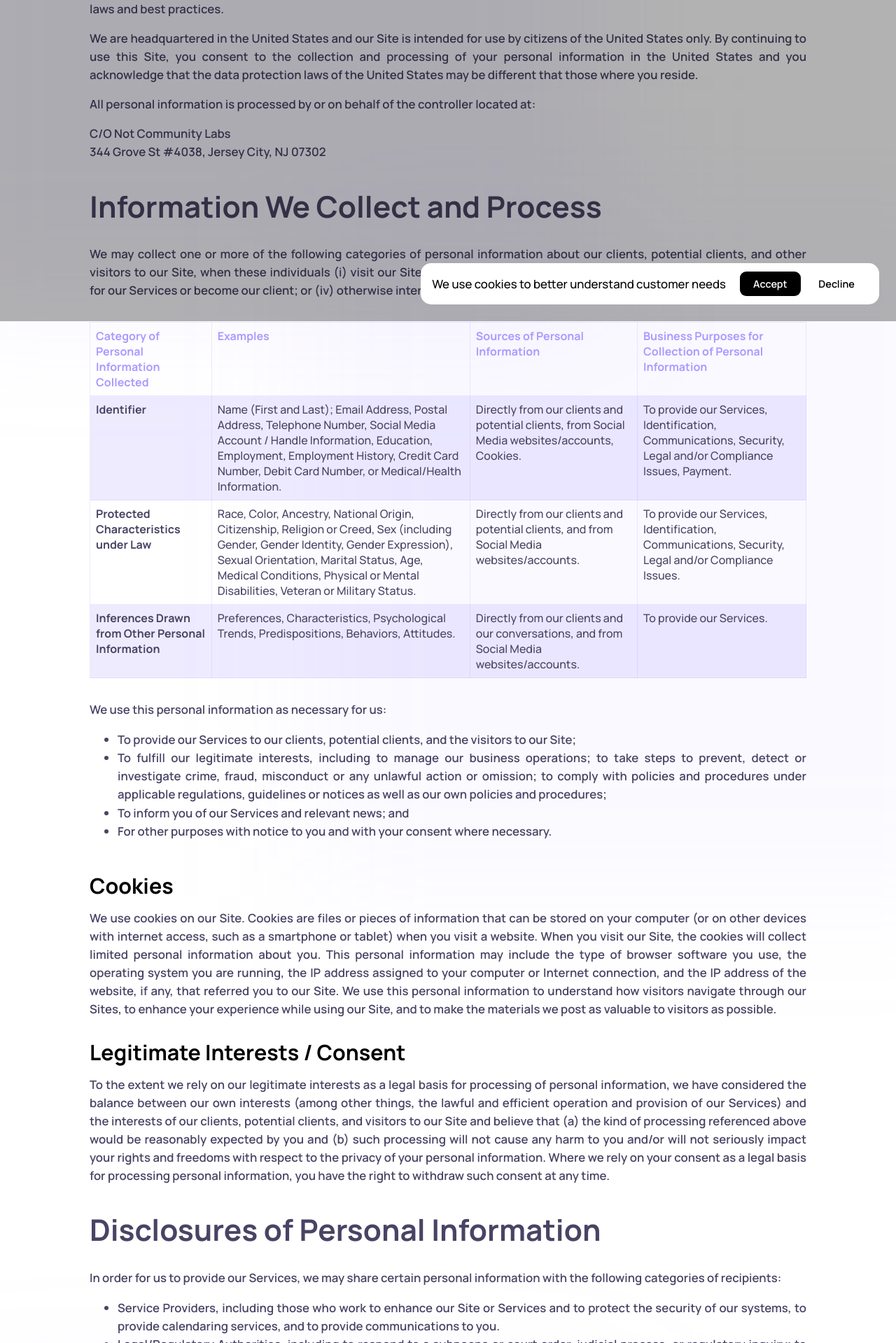
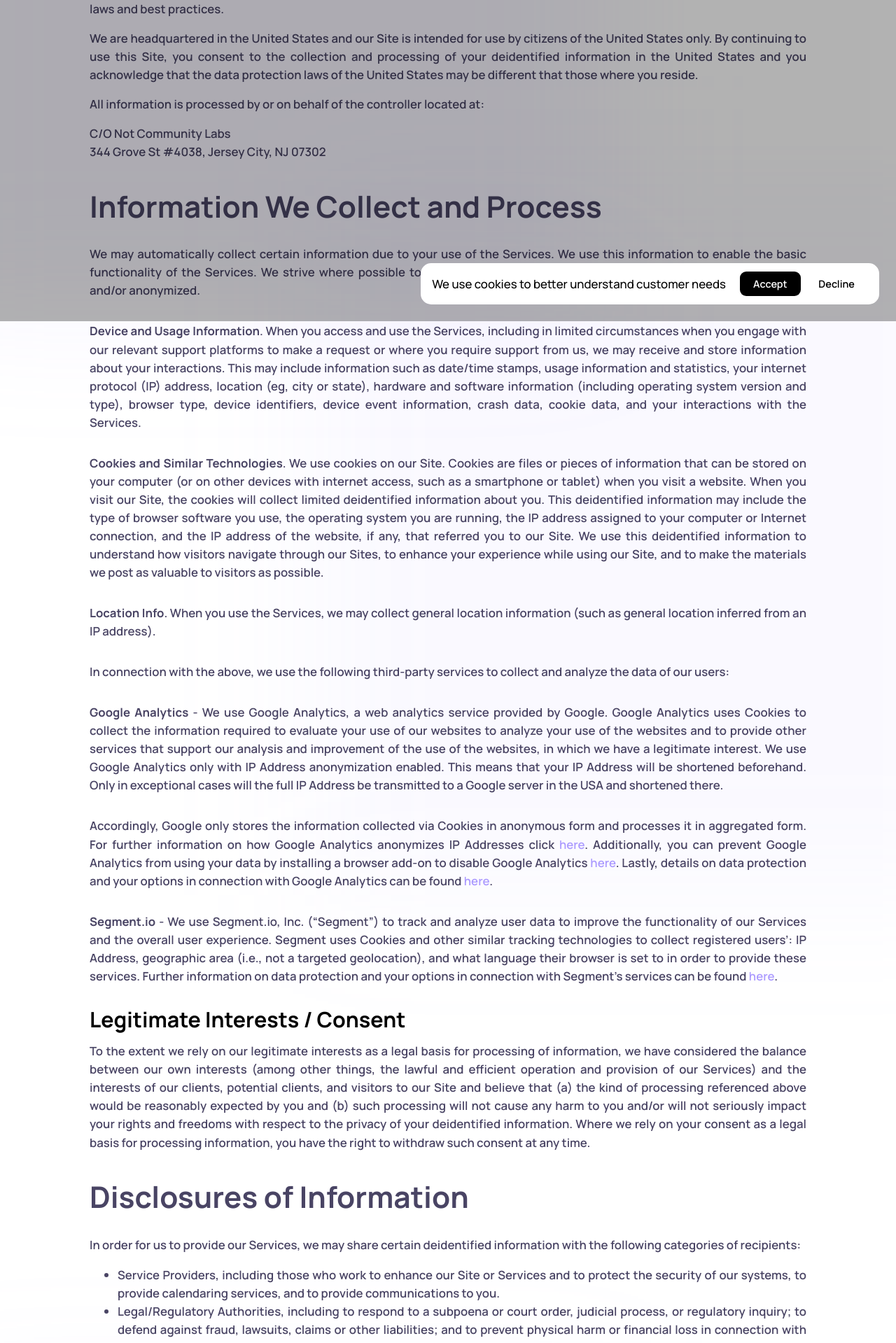
Before and after one commit to arconnectio/landing, a Next.js app: page /privacy in a window 1280 px wide. Shown: the part 341-2260 px from the top of the page at 70% size. Built offline with nearby package versions, Linux system fonts and the light colour scheme.

Commit message:
chore: updated privacy policy

```diff
--- a/src/pages/privacy.tsx
+++ b/src/pages/privacy.tsx
@@ -29,7 +29,7 @@ export default function Privacy() {
         <Section>
           <Title>Privacy Policy</Title>
           <Spacer y={1} />
-          <Description>Last updated: May 18, 2023</Description>
+          <Description>Last updated: September 6, 2024</Description>
           <Spacer y={1.35} />
           <Paragraph>
             ArConnect, a product and company of Th8ta LLC, (hereinafter
@@ -39,7 +39,7 @@ export default function Privacy() {
             (the “Site”) and to the services and products we provide
             (collectively, the “Services”). The purpose of this Privacy Policy
             is to provide you with information concerning how we collect, use,
-            maintain, and share your personal information in accordance with
+            maintain, and share your deidentified information in accordance with
             applicable data protection laws and best practices.
           </Paragraph>
           <Spacer y={1} />
@@ -47,14 +47,14 @@ export default function Privacy() {
             We are headquartered in the United States and our Site is intended
             for use by citizens of the United States only. By continuing to use
             this Site, you consent to the collection and processing of your
-            personal information in the United States and you acknowledge that
-            the data protection laws of the United States may be different that
-            those where you reside.
+            deidentified information in the United States and you acknowledge
+            that the data protection laws of the United States may be different
+            that those where you reside.
           </Paragraph>
           <Spacer y={1} />
           <Paragraph>
-            All personal information is processed by or on behalf of the
-            controller located at:
+            All information is processed by or on behalf of the controller
+            located at:
           </Paragraph>
           <Spacer y={1} />
           <Paragraph>
@@ -67,138 +67,121 @@ export default function Privacy() {
           <Subtitle>Information We Collect and Process</Subtitle>
           <Spacer y={2} />
           <Paragraph>
-            We may collect one or more of the following categories of personal
-            information about our clients, potential clients, and other visitors
-            to our Site, when these individuals (i) visit our Site; (ii) request
-            additional information about our Services; (iii) register for our
-            Services or become our client; or (iv) otherwise interact with us.
+            We may automatically collect certain information due to your use of
+            the Services. We use this information to enable the basic
+            functionality of the Services. We strive where possible to ensure
+            that the collected information is de-identified, aggregated and/or
+            anonymized.
           </Paragraph>
           <Spacer y={2} />
-          <Table>
-            <tr>
-              <th>Category of Personal Information Collected</th>
-              <th>Examples</th>
-              <th>Sources of Personal Information</th>
-              <th>Business Purposes for Collection of Personal Information</th>
-            </tr>
-            <tr>
-              <td>
-                <b>Identifier</b>
-              </td>
-              <td>
-                Name (First and Last); Email Address, Postal Address, Telephone
-                Number, Social Media Account / Handle Information, Education,
-                Employment, Employment History, Credit Card Number, Debit Card
-                Number, or Medical/Health Information.
-              </td>
-              <td>
-                Directly from our clients and potential clients, from Social
-                Media websites/accounts, Cookies.
-              </td>
-              <td>
-                To provide our Services, Identification, Communications,
-                Security, Legal and/or Compliance Issues, Payment.
-              </td>
-            </tr>
-            <tr>
-              <td>
-                <b>Protected Characteristics under Law</b>
-              </td>
-              <td>
-                Race, Color, Ancestry, National Origin, Citizenship, Religion or
-                Creed, Sex (including Gender, Gender Identity, Gender
-                Expression), Sexual Orientation, Marital Status, Age, Medical
-                Conditions, Physical or Mental Disabilities, Veteran or Military
-                Status.
-              </td>
-              <td>
-                Directly from our clients and potential clients, and from Social
-                Media websites/accounts.
-              </td>
-              <td>
-                To provide our Services, Identification, Communications,
-                Security, Legal and/or Compliance Issues.
-              </td>
-            </tr>
-            <tr>
-              <td>
-                <b>Inferences Drawn from Other Personal Information</b>
-              </td>
-              <td>
-                Preferences, Characteristics, Psychological Trends,
-                Predispositions, Behaviors, Attitudes.
-              </td>
-              <td>
-                Directly from our clients and our conversations, and from Social
-                Media websites/accounts.
-              </td>
-              <td>To provide our Services.</td>
-            </tr>
-          </Table>
+          <Paragraph>
+            <strong>Device and Usage Information</strong>. When you access and
+            use the Services, including in limited circumstances when you engage
+            with our relevant support platforms to make a request or where you
+            require support from us, we may receive and store information about
+            your interactions. This may include information such as date/time
+            stamps, usage information and statistics, your internet protocol
+            (IP) address, location (eg, city or state), hardware and software
+            information (including operating system version and type), browser
+            type, device identifiers, device event information, crash data,
+            cookie data, and your interactions with the Services.
+          </Paragraph>
           <Spacer y={2} />
           <Paragraph>
-            We use this personal information as necessary for us:
-            <ul>
-              <li>
-                To provide our Services to our clients, potential clients, and
-                the visitors to our Site;
-              </li>
-              <li>
-                To fulfill our legitimate interests, including to manage our
-                business operations; to take steps to prevent, detect or
-                investigate crime, fraud, misconduct or any unlawful action or
-                omission; to comply with policies and procedures under
-                applicable regulations, guidelines or notices as well as our own
-                policies and procedures;
-              </li>
-              <li>To inform you of our Services and relevant news; and</li>
-              <li>
-                For other purposes with notice to you and with your consent
-                where necessary.
-              </li>
-            </ul>
+            <strong>Cookies and Similar Technologies</strong>. We use cookies on
+            our Site. Cookies are files or pieces of information that can be
+            stored on your computer (or on other devices with internet access,
+            such as a smartphone or tablet) when you visit a website. When you
+            visit our Site, the cookies will collect limited deidentified
+            information about you. This deidentified information may include the
+            type of browser software you use, the operating system you are
+            running, the IP address assigned to your computer or Internet
+            connection, and the IP address of the website, if any, that referred
+            you to our Site. We use this deidentified information to understand
+            how visitors navigate through our Sites, to enhance your experience
+            while using our Site, and to make the materials we post as valuable
+            to visitors as possible.
           </Paragraph>
           <Spacer y={2} />
-          <ParagraphTitle>Cookies</ParagraphTitle>
-          <Spacer y={1} />
           <Paragraph>
-            We use cookies on our Site. Cookies are files or pieces of
-            information that can be stored on your computer (or on other devices
-            with internet access, such as a smartphone or tablet) when you visit
-            a website. When you visit our Site, the cookies will collect limited
-            personal information about you. This personal information may
-            include the type of browser software you use, the operating system
-            you are running, the IP address assigned to your computer or
-            Internet connection, and the IP address of the website, if any, that
-            referred you to our Site. We use this personal information to
-            understand how visitors navigate through our Sites, to enhance your
-            experience while using our Site, and to make the materials we post
-            as valuable to visitors as possible.
+            <strong>Location Info</strong>. When you use the Services, we may
+            collect general location information (such as general location
+            inferred from an IP address).
+          </Paragraph>
+          <Spacer y={2} />
+          <Paragraph>
+            In connection with the above, we use the following third-party
+            services to collect and analyze the data of our users:
+          </Paragraph>
+          <Spacer y={2} />
+          <Paragraph>
+            <strong>Google Analytics</strong> - We use Google Analytics, a web
+            analytics service provided by Google. Google Analytics uses Cookies
+            to collect the information required to evaluate your use of our
+            websites to analyze your use of the websites and to provide other
+            services that support our analysis and improvement of the use of the
+            websites, in which we have a legitimate interest. We use Google
+            Analytics only with IP Address anonymization enabled. This means
+            that your IP Address will be shortened beforehand. Only in
+            exceptional cases will the full IP Address be transmitted to a
+            Google server in the USA and shortened there.
+          </Paragraph>
+          <Spacer y={2} />
+          <Paragraph>
+            Accordingly, Google only stores the information collected via
+            Cookies in anonymous form and processes it in aggregated form. For
+            further information on how Google Analytics anonymizes IP Addresses
+            click{" "}
+            <a href="https://support.google.com/analytics/answer/2763052">
+              here
+            </a>
+            . Additionally, you can prevent Google Analytics from using your
+            data by installing a browser add-on to disable Google Analytics{" "}
+            <a href="https://tools.google.com/dlpage/gaoptout?hl=en">here</a>.
+            Lastly, details on data protection and your options in connection
+            with Google Analytics can be found{" "}
+            <a href="https://support.google.com/analytics/answer/6004245?hl=en">
+              here
+            </a>
+            .
+          </Paragraph>
+          <Spacer y={2} />
+          <Paragraph>
+            <strong>Segment.io</strong> - We use Segment.io, Inc. (“Segment”) to
+            track and analyze user data to improve the functionality of our
+            Services and the overall user experience. Segment uses Cookies and
+            other similar tracking technologies to collect registered users’: IP
+            Address, geographic area (i.e., not a targeted geolocation), and
+            what language their browser is set to in order to provide these
+            services. Further information on data protection and your options in
+            connection with Segment’s services can be found{" "}
+            <a href="https://segment.com/docs/legal/privacy/">here</a>.
           </Paragraph>
           <Spacer y={2} />
           <ParagraphTitle>Legitimate Interests / Consent</ParagraphTitle>
           <Spacer y={1} />
           <Paragraph>
             To the extent we rely on our legitimate interests as a legal basis
-            for processing of personal information, we have considered the
-            balance between our own interests (among other things, the lawful
-            and efficient operation and provision of our Services) and the
-            interests of our clients, potential clients, and visitors to our
-            Site and believe that (a) the kind of processing referenced above
-            would be reasonably expected by you and (b) such processing will not
-            cause any harm to you and/or will not seriously impact your rights
-            and freedoms with respect to the privacy of your personal
+            for processing of information, we have considered the balance
+            between our own interests (among other things, the lawful and
+            efficient operation and provision of our Services) and the interests
+            of our clients, potential clients, and visitors to our Site and
+            believe that (a) the kind of processing referenced above would be
+            reasonably expected by you and (b) such processing will not cause
+            any harm to you and/or will not seriously impact your rights and
+            freedoms with respect to the privacy of your deidentified
             information. Where we rely on your consent as a legal basis for
-            processing personal information, you have the right to withdraw such
-            consent at any time.
+            processing information, you have the right to withdraw such consent
+            at any time.
           </Paragraph>
         </Section>
         <Section>
-          <Subtitle>Disclosures of Personal Information</Subtitle>
+          <Subtitle>Disclosures of Information</Subtitle>
           <Spacer y={2} />
           <Paragraph>
             In order for us to provide our Services, we may share certain
-            personal information with the following categories of recipients:
+            deidentified information with the following categories of
+            recipients:
             <ul>
               <li>
                 Service Providers, including those who work to enhance our Site
@@ -224,26 +207,26 @@ export default function Privacy() {
           <Subtitle>Cross-Border Transfers</Subtitle>
           <Spacer y={2} />
           <Paragraph>
-            We may transfer your personal information to a third party that is
-            located in a jurisdiction other than the one from which we collected
-            your personal information, including to countries that have not been
-            deemed to have an adequate level of protection for the rights and
-            freedoms of data subjects. If we do transfer your personal
+            We may transfer your deidentified information to a third party that
+            is located in a jurisdiction other than the one from which we
+            collected your information, including to countries that have not
+            been deemed to have an adequate level of protection for the rights
+            and freedoms of data subjects. If we do transfer your deidentified
             information to another jurisdiction, we will do so following due
             diligence and provided that the data recipient is subject to
             contractual agreements imposing obligations on it to ensure
             appropriate technical and organization measures are implemented and
             maintained at all times to prevent the unauthorized and unlawful
-            processing of personal information, and the accidental loss or
-            destruction of, or damage to, personal information, consistent with
-            our obligations under applicable data protection laws.
+            processing of deidentified information, and the accidental loss or
+            destruction of, or damage to, deidentified information, consistent
+            with our obligations under applicable data protection laws.
           </Paragraph>
         </Section>
         <Section>
-          <Subtitle>Retention of Personal Information</Subtitle>
+          <Subtitle>Retention of deidentified Information</Subtitle>
           <Spacer y={2} />
           <Paragraph>
-            We will only retain your personal information for as long as
+            We will only retain your deidentified information for as long as
             necessary to fulfill the purposes for which it was collected,
             including for the purposes of satisfying any legal, regulatory,
             accounting, or reporting requirements. If we ever collect any
@@ -252,15 +235,16 @@ export default function Privacy() {
           </Paragraph>
         </Section>
         <Section>
-          <Subtitle>Security of Personal Information</Subtitle>
+          <Subtitle>Security of deidentified Information</Subtitle>
           <Spacer y={2} />
           <Paragraph>
-            The security of all personal information provided to us is important
-            and we take reasonable steps designed to protect your personal
-            information. We maintain reasonable administrative, technical, and
-            physical safeguards designed to protect personal information that we
-            receive against accidental, unlawful, or unauthorized destruction,
-            loss, alteration, access, disclosure or use.
+            The security of all deidentified information provided to us is
+            important and we take reasonable steps designed to protect your
+            deidentified information. We maintain reasonable administrative,
+            technical, and physical safeguards designed to protect deidentified
+            information that we receive against accidental, unlawful, or
+            unauthorized destruction, loss, alteration, access, disclosure or
+            use.
           </Paragraph>
         </Section>
         <Section>
@@ -269,9 +253,9 @@ export default function Privacy() {
           <Paragraph>
             Depending upon where you are located, certain choices and rights may
             be available to you under applicable data protection laws, including
-            the right to request access to your personal information or to have
-            your personal information deleted. If you have questions about what
-            rights may apply to you, please contact us at{" "}
+            the right to request access to your deidentified information or to
+            have your deidentified information deleted. If you have questions
+            about what rights may apply to you, please contact us at{" "}
             <a href="mailto:hello@arconnect.io">hello@arconnect.io</a>.
           </Paragraph>
           <Spacer y={2} />
@@ -309,25 +293,23 @@ export default function Privacy() {
           <Spacer y={1} />
           <Paragraph>
             You have a number of rights under applicable data protection laws in
-            relation to the collection and use of your personal information.
-            Under certain circumstances, you have the right to:
+            relation to the collection and use of your information. Under
+            certain circumstances, you have the right to:
             <ul>
-              <li>Access your personal information;</li>
-              <li>Request we delete your personal information;</li>
-              <li>Request we correct your personal information;</li>
-              <li>Restrict the processing of your personal information;</li>
+              <li>Access your information;</li>
+              <li>Request we delete your information;</li>
+              <li>Request we correct your information;</li>
+              <li>Restrict the processing of your information;</li>
               <li>
-                Object to further processing of your personal information,
-                including to object to marketing from us;
+                Object to further processing of your information, including to
+                object to marketing from us;
               </li>
-              <li>Make a data portability request;</li>
+              <li> Make a data portability request;</li>
               <li>
                 Withdraw any consent you have provided to us for the processing
-                of your personal information;
+                of your information;
               </li>
-              <li>
-                Restrict any automatic processing of your personal information;
-              </li>
+              <li>Restrict any automatic processing of your information;</li>
               <li>
                 Submit a complaint to the appropriate Supervisory Authority.
               </li>
@@ -352,15 +334,15 @@ export default function Privacy() {
           <Subtitle>Children</Subtitle>
           <Spacer y={2} />
           <Paragraph>
-            We do not knowingly collect personal information from children under
-            the age of 13 through our Site. If you are under 13, please do not
-            give us any personal information. We encourage parents and legal
-            guardians to monitor their children’s internet usage and to help
-            enforce our Privacy Policy by instructing their children never to
-            provide us personal information. If you have reason to believe that
-            a child under the age of 13 has provided personal information to us,
-            please contact us, and we will endeavor to delete that personal
-            information from our databases.
+            We do not knowingly collect deidentified information from children
+            under the age of 13 through our Site. If you are under 13, please do
+            not give us any deidentified information. We encourage parents and
+            legal guardians to monitor their children’s internet usage and to
+            help enforce our Privacy Policy by instructing their children never
+            to provide us deidentified information. If you have reason to
+            believe that a child under the age of 13 has provided deidentified
+            information to us, please contact us, and we will endeavor to delete
+            that deidentified information from our databases.
           </Paragraph>
         </Section>
         <Section>
```
